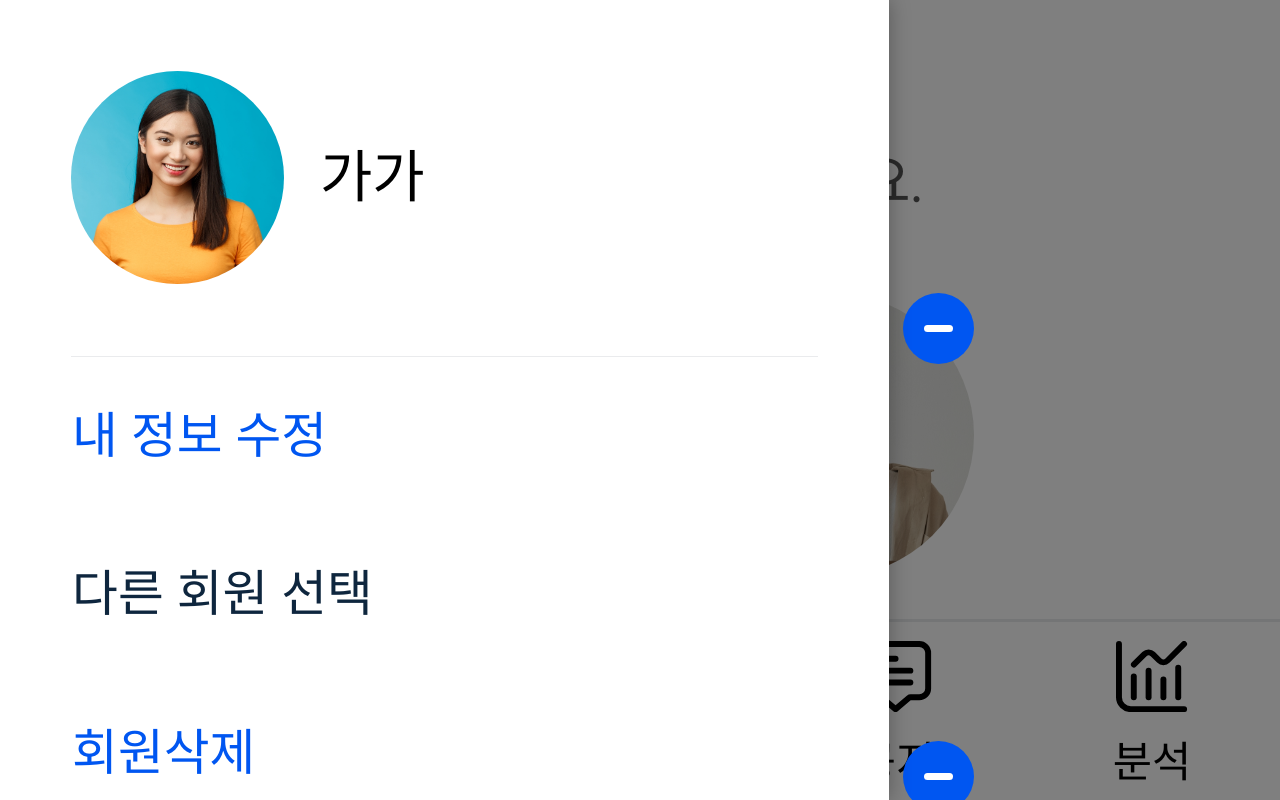
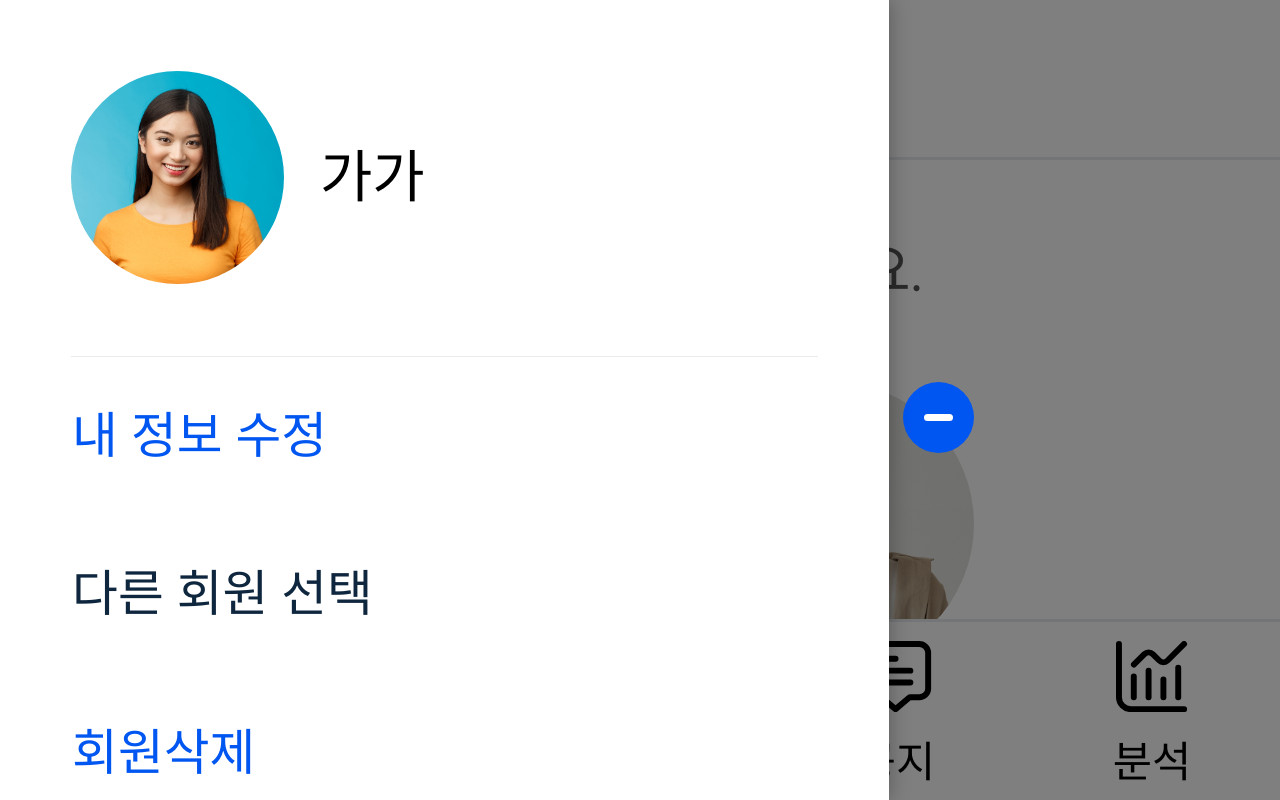
Before and after one commit to off-echoi/project-drill, a React (Create React App) app: page /memberDelete in a window 1280 px wide. Shown: the top 800 px of the page. Built offline with nearby package versions, Linux system fonts and the light colour scheme.

Commit message:
[Add] 헤더영역 추가

```diff
--- a/src/pages/00_Members/MemberDelete.tsx
+++ b/src/pages/00_Members/MemberDelete.tsx
@@ -2,7 +2,8 @@
 import { css } from '@emotion/react'
 import COLORS from '@constants/colors'
 import { memo, useCallback } from 'react'
-import { Avatar, Button, Typo } from '@components/index'
+import { Avatar, Typo } from '@components/index'
+import Header from '@layouts/Header'
 import ProfileImage1 from '@assets/profile01.jpg'
 import ProfileImage3 from '@assets/profile03.jpg'
 import ProfileImage4 from '@assets/profile04.jpg'
@@ -18,7 +19,9 @@ function MemberDelete() {
     }
   }, [])
   return (
-    <div css={style}>
+    <>
+      <Header pageName="회원삭제" type="back" />
+      <section css={style} className="header_section ">
         <Typo type="text" addClassName="text">
           삭제할 회원을 고르세요.
         </Typo>
@@ -56,12 +59,12 @@ function MemberDelete() {
             </button>
           </li>
         </ul>
-    </div>
+      </section>
+    </>
   )
 }
 
 const style = css`
-  padding-top: 20rem;
   .text {
     margin-top: 20rem;
   }
```
Lines whose indentation alone changed are shown as unchanged.
